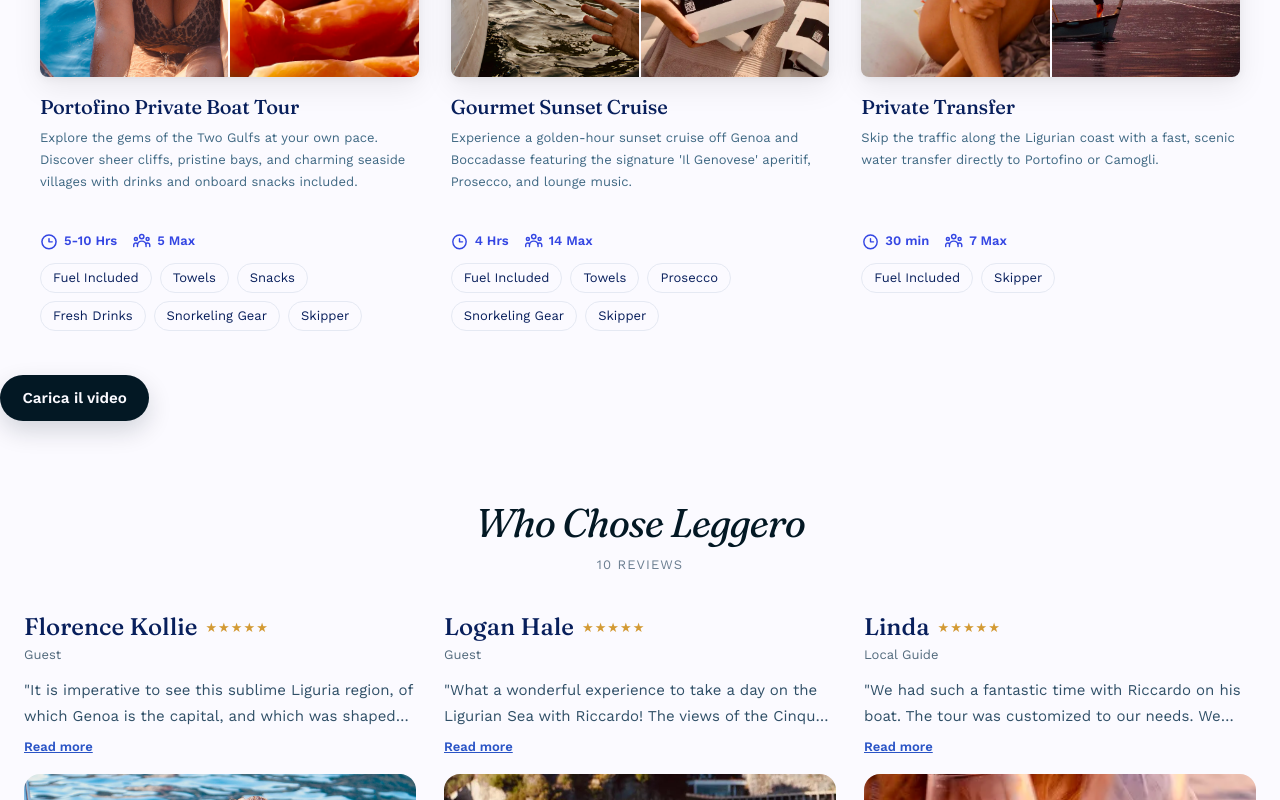
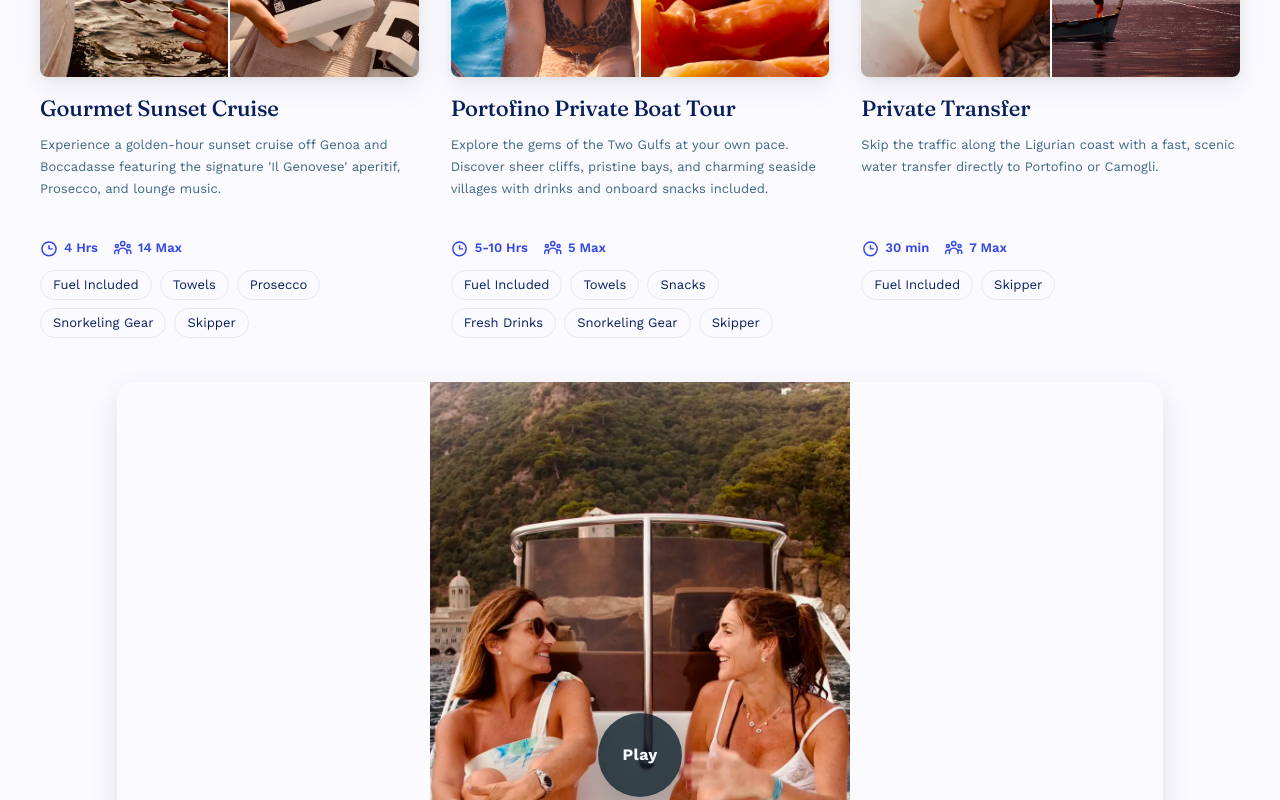
Before and after one commit to Riccard01/Riccard01.github.io, a React (Vite) app: page /en in a window 1280 px wide. Shown: the part 1240-2040 px from the top of the page. Built offline with nearby package versions, Linux system fonts and the light colour scheme; a web font is replaced by a local one.

Commit message:
Video fix

```diff
--- a/src/components/ExperienceCarousel.css
+++ b/src/components/ExperienceCarousel.css
@@ -159,11 +159,11 @@
 }
 
 .text-content-wrapper h3 {
-  margin: 0 0 6px 0;
+  margin: 0 0 10px 0;
   font-family: 'Fraunces', serif, sans-serif;
   font-weight: 500;
-  font-size: 20px;
-  line-height: 28px;
+  font-size: 22px;
+  line-height: 31px;
   letter-spacing: -0.01em;
   text-align: left;
   color: #081f5c;
--- a/src/locales/en.js
+++ b/src/locales/en.js
@@ -35,6 +35,15 @@ export default {
     guestsAlt: "Guests",
     experiences: [
       {
+        id: "1",
+        title: "Gourmet Sunset Cruise",
+        time: "4 Hrs",
+        guests: "14 Max",
+        price: "From €390 per group",
+        desc: "Experience a golden-hour sunset cruise off Genoa and Boccadasse featuring the signature 'Il Genovese' aperitif, Prosecco, and lounge music.",
+        chips: ["Fuel Included", "Towels", "Prosecco", "Snorkeling Gear", "Skipper"],
+      },
+      {
         id: "0",
         title: "Portofino Private Boat Tour",
         time: "5-10 Hrs",
@@ -42,15 +51,6 @@ export default {
         price: "From €750 per group",
         desc: "Explore the gems of the Two Gulfs at your own pace. Discover sheer cliffs, pristine bays, and charming seaside villages with drinks and onboard snacks included.",
         chips: ["Fuel Included", "Towels", "Snacks", "Fresh Drinks", "Snorkeling Gear", "Skipper"],
-      },
-      {
-        id: "1",
-        title: "Gourmet Sunset Cruise",
-        time: "4 Hrs",
-        guests: "14 Max",
-        price: "From €390 per group",
-        desc: "Experience a golden-hour sunset cruise off Genoa and Boccadasse featuring the signature 'Il Genovese' aperitif, Prosecco, and lounge music.",
-        chips: ["Fuel Included", "Towels", "Prosecco", "Snorkeling Gear", "Skipper"],
       },
       {
         id: "2",
--- a/src/locales/it.js
+++ b/src/locales/it.js
@@ -35,6 +35,15 @@ export default {
     guestsAlt: "Ospiti",
     experiences: [
       {
+        id: "1",
+        title: "Crociera Gourmet al Tramonto",
+        time: "4 Ore",
+        guests: "Max 14",
+        price: "Da €390 a gruppo",
+        desc: "Vivi una crociera al tramonto tra Genova e Boccadasse con l'aperitivo firmato 'Il Genovese', Prosecco e musica lounge.",
+        chips: ["Carburante Incluso", "Teli Mare", "Prosecco", "Attrezzatura Snorkeling", "Skipper"],
+      },
+      {
         id: "0",
         title: "Tour Privato in Barca a Portofino",
         time: "5-10 Ore",
@@ -42,15 +51,6 @@ export default {
         price: "Da €750 a gruppo",
         desc: "Esplora le gemme dei Due Golfi al tuo ritmo. Scopri scogliere a picco sul mare, baie incontaminate e borghi marinari con drink e snack a bordo inclusi.",
         chips: ["Carburante Incluso", "Teli Mare", "Snack", "Drink Freschi", "Attrezzatura Snorkeling", "Skipper"],
-      },
-      {
-        id: "1",
-        title: "Crociera Gourmet al Tramonto",
-        time: "4 Ore",
-        guests: "Max 14",
-        price: "Da €390 a gruppo",
-        desc: "Vivi una crociera al tramonto tra Genova e Boccadasse con l'aperitivo firmato 'Il Genovese', Prosecco e musica lounge.",
-        chips: ["Carburante Incluso", "Teli Mare", "Prosecco", "Attrezzatura Snorkeling", "Skipper"],
       },
       {
         id: "2",
--- a/src/pages/Book.jsx
+++ b/src/pages/Book.jsx
@@ -288,7 +288,22 @@ function Book({ lang = 'it', setLang = () => {} }) {
     Allegra: allegra
   };
 
-  const visibleBoats = (boats && boats.length) ? boats.filter(b => (b.guests || b.capacity || 1) >= ppl && (b.available !== false)) : [
+  const getExperiencePriority = (item) => {
+    const label = String(item?.name || item?.title || item?.id || '').toLowerCase();
+    if (label.includes('aperitivo') || label.includes('gourmet') || label.includes('sunset')) return 0;
+    if (label.includes('rainbow')) return 1;
+    return 2;
+  };
+
+  const visibleBoats = (boats && boats.length)
+    ? boats
+      .filter(b => (b.guests || b.capacity || 1) >= ppl && (b.available !== false))
+      .sort((a, b) => {
+        const pa = getExperiencePriority(a);
+        const pb = getExperiencePriority(b);
+        return pa - pb;
+      })
+    : [
     { id: 2, name: "Leggera", image: leggera, available: true, background: "#011010", guests: 4 },
   ];
 
--- a/src/pages/HomePage.css
+++ b/src/pages/HomePage.css
@@ -61,30 +61,103 @@ body.page-home #root {
   display: block;
   width: 100%;
   max-width: 1200px;
-  margin: 2rem auto 0;
+  margin: 0;
   border-radius: 18px;
   overflow: hidden;
   object-fit: cover;
   z-index: 0;
 }
 
-.video-load-button {
-  align-self: center;
+.video-preview-wrap {
+  width: 100%;
+  max-width: 1200px;
   margin: 1.5rem auto 0;
+  padding: 0 6vw;
+  box-sizing: border-box;
+}
+
+.video-preview-placeholder {
+  min-height: 220px;
+  border-radius: 18px;
+  display: flex;
+  align-items: center;
+  justify-content: center;
+  background: linear-gradient(135deg, #e7eff5, #dce7ef);
+  color: #37586f;
+  font-family: 'Work Sans', sans-serif;
+  font-size: 0.95rem;
+  font-weight: 500;
+  text-align: center;
+  padding: 1rem;
+}
+
+.video-frame {
+  position: relative;
+  width: 100%;
+  border-radius: 18px;
+  overflow: hidden;
+  box-shadow: 0 12px 30px rgba(3, 24, 36, 0.12);
+}
+
+.video-preview-button {
+  display: block;
+  position: relative;
+  width: min(420px, 92vw);
+  border: 0;
+  padding: 0;
+  margin: 0 auto;
+  background: transparent;
+  cursor: pointer;
+}
+
+.video-preview-image {
+  display: block;
+  width: 100%;
+  aspect-ratio: 9 / 16;
+  object-fit: cover;
+  object-position: center;
+}
+
+.video-play-overlay {
+  position: absolute;
+  left: 50%;
+  top: 50%;
+  transform: translate(-50%, -50%);
+  border-radius: 999px;
+  min-width: 84px;
+  height: 84px;
+  padding: 0 1rem;
+  display: inline-flex;
+  align-items: center;
+  justify-content: center;
+  background: rgba(3, 24, 36, 0.76);
+  color: #fbfaff;
+  font-family: 'Work Sans', sans-serif;
+  font-size: 1rem;
+  font-weight: 700;
+  letter-spacing: 0.02em;
+  box-shadow: 0 12px 30px rgba(0, 0, 0, 0.25);
+}
+
+.video-replay-button {
+  position: absolute;
+  right: 14px;
+  bottom: 14px;
   border: 0;
   border-radius: 999px;
-  padding: 0.9rem 1.4rem;
-  background: #031824;
+  padding: 0.55rem 0.95rem;
+  background: rgba(3, 24, 36, 0.84);
   color: #fbfaff;
   font-family: 'Work Sans', sans-serif;
-  font-size: 0.95rem;
+  font-size: 0.85rem;
   font-weight: 600;
   cursor: pointer;
-  box-shadow: 0 10px 24px rgba(3, 24, 36, 0.16);
 }
 
-.video-load-button:hover {
-  background: #0b2d42;
+.video-preview-button:focus-visible,
+.video-replay-button:focus-visible {
+  outline: 3px solid #ffd16e;
+  outline-offset: 3px;
 }
 
 
--- a/src/pages/HomePage.jsx
+++ b/src/pages/HomePage.jsx
@@ -1,4 +1,4 @@
-import { lazy, Suspense, useEffect, useState } from 'react';
+import { lazy, Suspense, useEffect, useRef, useState } from 'react';
 import Navbar from '../components/Navbar';
 import Footer from '../components/Footer';
 import homepageprova from "../assets/homepageprova.webm";
@@ -13,12 +13,39 @@ const Faq = lazy(() => import('../components/Faq'));
 
 function HomePage({ lang = 'it', setLang = () => {} }) {
   const dict = getLocale(lang);
-  const [showExperienceVideo, setShowExperienceVideo] = useState(false);
+  const [isPreviewReady, setIsPreviewReady] = useState(false);
+  const [shouldLoadVideo, setShouldLoadVideo] = useState(false);
+  const [isVideoPlaying, setIsVideoPlaying] = useState(false);
+  const videoRef = useRef(null);
 
   useEffect(() => {
     document.body.classList.add('page-home');
     return () => { document.body.classList.remove('page-home'); };
   }, []);
+
+  useEffect(() => {
+    const timer = setTimeout(() => setIsPreviewReady(true), 3000);
+    return () => clearTimeout(timer);
+  }, []);
+
+  useEffect(() => {
+    if (!shouldLoadVideo || !videoRef.current) return;
+    const video = videoRef.current;
+    const tryPlay = async () => {
+      try {
+        await video.play();
+        setIsVideoPlaying(true);
+      } catch {
+        // If autoplay policy blocks playback, keep controls visible for manual play.
+        setIsVideoPlaying(false);
+      }
+    };
+    tryPlay();
+  }, [shouldLoadVideo]);
+
+  const handlePlayVideo = () => {
+    setShouldLoadVideo(true);
+  };
 
   return (
     <>
@@ -57,25 +84,63 @@ function HomePage({ lang = 'it', setLang = () => {} }) {
           <ExperienceCarousel lang={lang} />
         </div>
 
+        <div className="video-preview-wrap">
+          {!isPreviewReady && (
+            <div className="video-preview-placeholder" aria-live="polite">
+              Anteprima video disponibile tra pochi secondi...
+            </div>
+          )}
+
+          {isPreviewReady && (
+            <div className="video-frame">
+              {!shouldLoadVideo && (
                 <button
                   type="button"
-          className="video-load-button"
-          onClick={() => setShowExperienceVideo(true)}
+                  className="video-preview-button"
+                  onClick={handlePlayVideo}
+                  aria-label="Riproduci video senza audio"
                 >
-          Carica il video
+                  <img
+                    src={marian}
+                    alt="Anteprima video"
+                    className="video-preview-image"
+                    loading="lazy"
+                    decoding="async"
+                  />
+                  <span className="video-play-overlay" aria-hidden="true">Play</span>
                 </button>
+              )}
 
-        {showExperienceVideo && (
+              {shouldLoadVideo && (
                 <video
+                  ref={videoRef}
                   src={homepageprova}
-            autoPlay
                   muted
                   loop
                   playsInline
-            preload="none"
+                  controls
+                  preload="metadata"
+                  poster={marian}
                   className="thevideo"
+                  onPlay={() => setIsVideoPlaying(true)}
+                  onPause={() => setIsVideoPlaying(false)}
+                  onEnded={() => setIsVideoPlaying(false)}
                 />
               )}
+
+              {shouldLoadVideo && !isVideoPlaying && (
+                <button
+                  type="button"
+                  className="video-replay-button"
+                  onClick={() => videoRef.current && videoRef.current.play()}
+                  aria-label="Riprendi riproduzione video"
+                >
+                  Riproduci
+                </button>
+              )}
+            </div>
+          )}
+        </div>
       </section>
 
       <Suspense fallback={null}>
```
Also changed, not shown: src/assets/aperitivo.webp, src/assets/aperitivoa.webp (added). Lines whose indentation alone changed are shown as unchanged.
